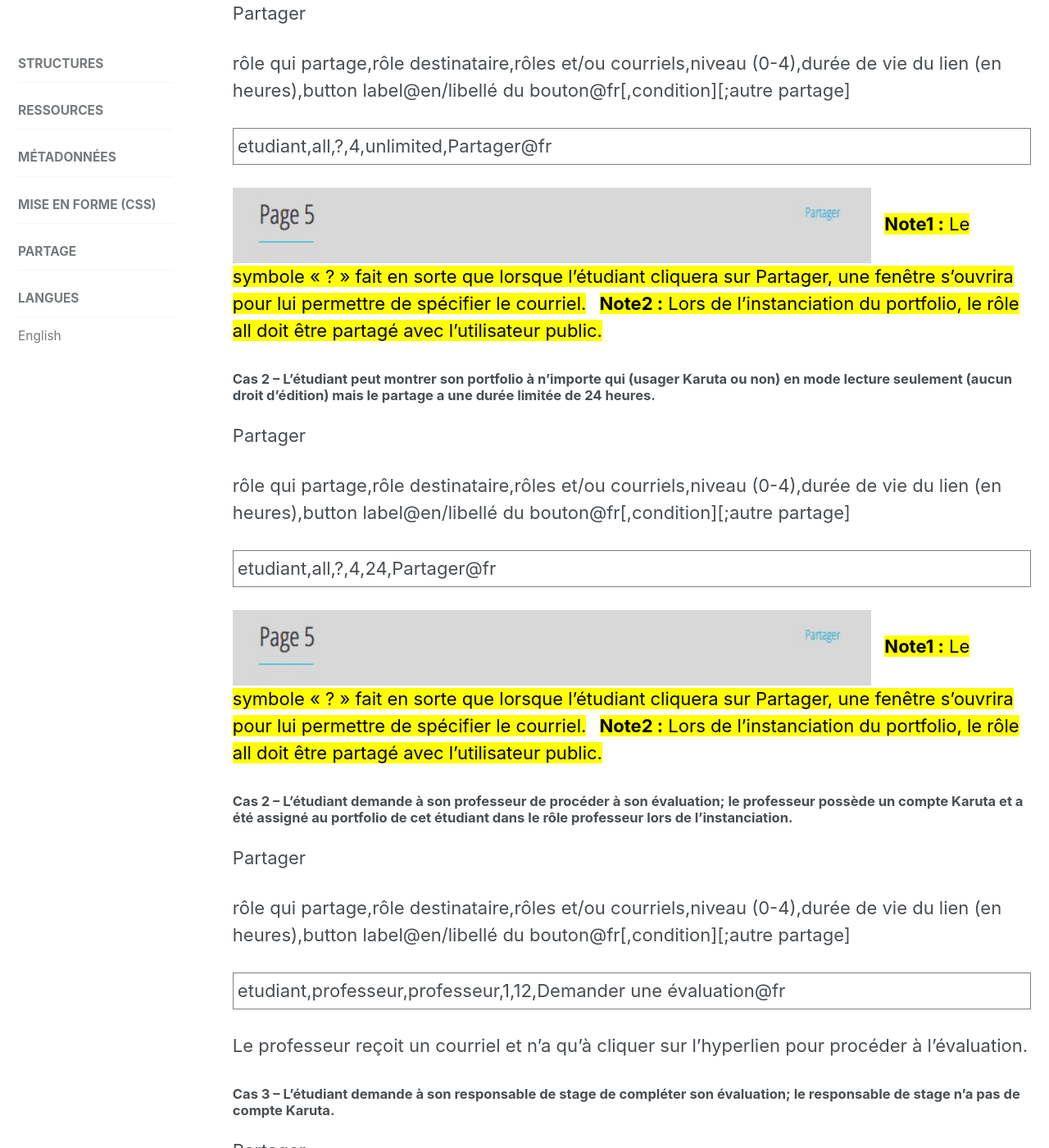
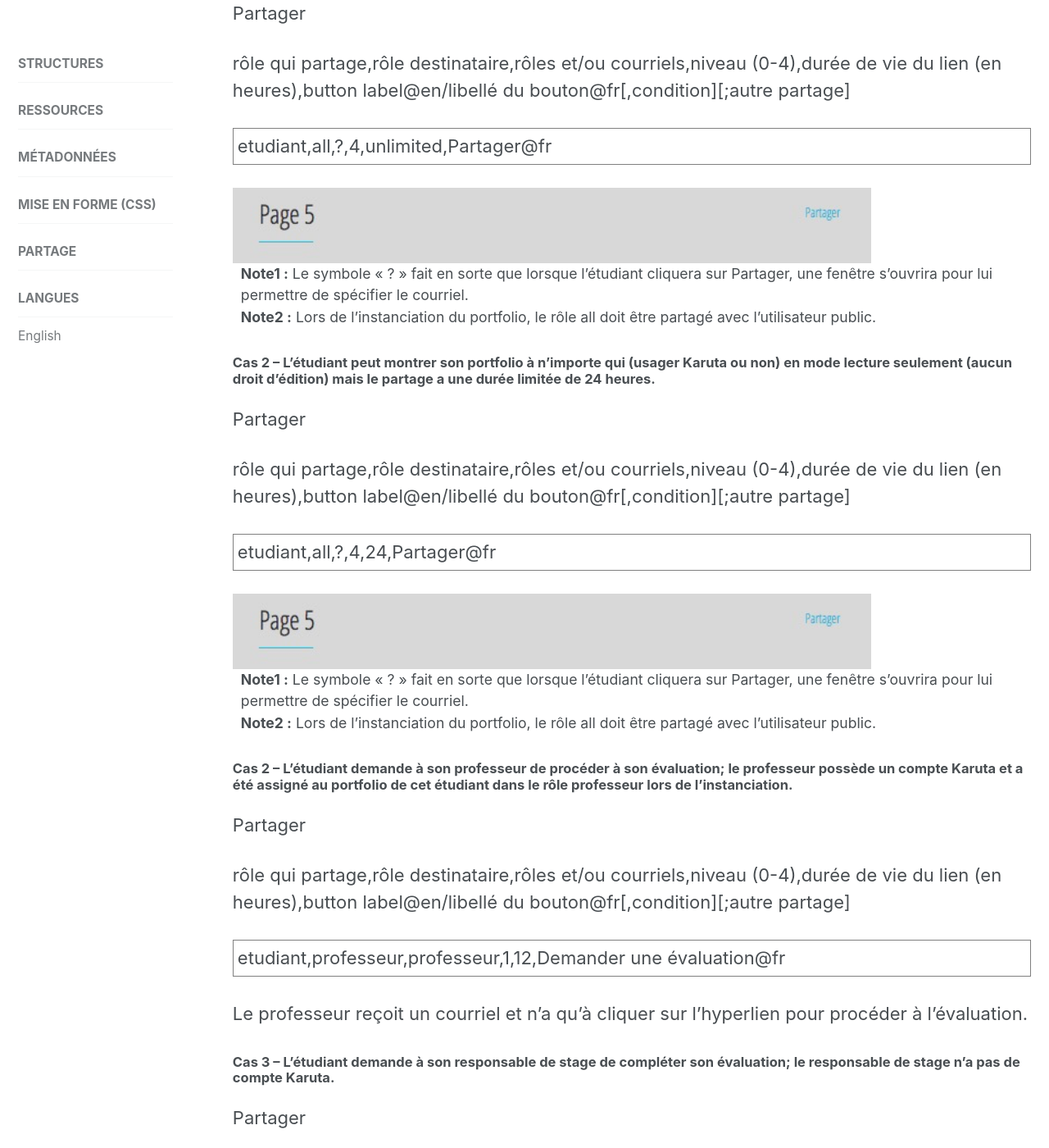
Before and after one commit to karutaproject/karuta-frontend-documentation, a Jekyll site: the page built from _pages/sharing_fr.html, in a window 1280 px wide and 1400 px high, scrolled down 1647 px. Shown: the whole window at 82% size. Built offline with Jekyll 4.4.1, drawn with Linux system fonts in a browser that asks for light colours; some of the changed text lies outside the part shown.

Commit message:
Mise à jour Partage

```diff
--- a/_pages/sharing_fr.html
+++ b/_pages/sharing_fr.html
@@ -10,9 +10,9 @@
 		border: 1px solid gray;
 		padding: 5px;
 	}
-	mark {
+	.note {
 		margin-left:10px;
-		font-sze:80%;
+		font-size:80%;
 	}
 </style>
 <p>
@@ -42,19 +42,18 @@
 <p>rôle qui partage,rôle destinataire,rôles et/ou courriels,niveau (0-4),durée de vie du lien (en heures),button label@en/libellé du bouton@fr[,condition][;autre partage]</p>
 <p class='champ'>etudiant,all,?,4,unlimited,Partager@fr</p>
 <img src='../assets/img/image009.png' width='80%'/>
-<mark><b>Note1 :</b>  Le symbole « ? » fait en sorte que lorsque l’étudiant cliquera sur Partager, une fenêtre s’ouvrira pour
-lui permettre de spécifier le courriel.</mark>
-<mark><b>Note2 :</b>  Lors de l’instanciation du portfolio, le rôle all doit être partagé avec l’utilisateur public.</mark>
-
+<div class='note'><b>Note1 :</b>  Le symbole « ? » fait en sorte que lorsque l’étudiant cliquera sur Partager, une fenêtre s’ouvrira pour
+lui permettre de spécifier le courriel.</div>
+<div class='note'><b>Note2 :</b>  Lors de l’instanciation du portfolio, le rôle all doit être partagé avec l’utilisateur public.</div>
 <!-- =================================== -->
 <h4>Cas 2 – L’étudiant peut montrer son portfolio à n’importe qui (usager Karuta ou non) en mode lecture seulement (aucun droit d’édition) mais le partage a une durée limitée de 24 heures.</h4>
 <p>Partager</p>
 <p>rôle qui partage,rôle destinataire,rôles et/ou courriels,niveau (0-4),durée de vie du lien (en heures),button label@en/libellé du bouton@fr[,condition][;autre partage]</p>
 <p class='champ'>etudiant,all,?,4,24,Partager@fr</p>
 <img src='../assets/img/image009.png' width='80%'/>
-<mark><b>Note1 :</b>  Le symbole « ? » fait en sorte que lorsque l’étudiant cliquera sur Partager, une fenêtre s’ouvrira pour
-lui permettre de spécifier le courriel.</mark>
-<mark><b>Note2 :</b>  Lors de l’instanciation du portfolio, le rôle all doit être partagé avec l’utilisateur public.</mark>
+<div class='note'><b>Note1 :</b>  Le symbole « ? » fait en sorte que lorsque l’étudiant cliquera sur Partager, une fenêtre s’ouvrira pour
+lui permettre de spécifier le courriel.</div>
+<div class='note'><b>Note2 :</b>  Lors de l’instanciation du portfolio, le rôle all doit être partagé avec l’utilisateur public.</div>
 <!-- =================================== -->
 <h4>Cas 2 – L’étudiant demande à son professeur de procéder à son évaluation; le professeur possède un compte
 Karuta et a été assigné au portfolio de cet étudiant dans le rôle professeur lors de l’instanciation.</h4>
@@ -76,10 +75,10 @@
 <p class='champ'>etudiant,pair,?,1,12,Demander un commentaire@fr</p>
 <p>Le collègue reçoit un courriel et n’a qu’à cliquer sur l’hyperlien pour écrire son commentaire.</p>
 
-<mark><b>Note :</b>  Le symbole « ? » fait en sorte que lorsque l’étudiant cliquera sur Demander un commentaire, une fenêtre s’ouvrira pour
+<div class='note'><b>Note :</b>  Le symbole « ? » fait en sorte que lorsque l’étudiant cliquera sur Demander un commentaire, une fenêtre s’ouvrira pour
 lui permettre de spécifier le courriel de son collègue. On fait ici l’hypothèse que l’étudiant a un grand nombre de collègues
 et que le designer n’a pas spécifié de façon précise les collègues qui seront mobilisés, de façon à donner plus de latitude à
-l’étudiant dans le choix du pair qui pourra l’évaluer.</mark>
+l’étudiant dans le choix du pair qui pourra l’évaluer.</dv>
 
 
 <h4>Cas généraux. Les deux tableaux ci-dessous expliquent et précisent la valeur des paramètres de la boîte de partage.</h4>
@@ -90,8 +89,8 @@
 		<td>Habituellement l’étudiant mais tous les usagers qui ont un rôle défini dans le portfolio peuvent aussi partager.</td>
 	</tr>
 	<tr>
-		<td>Rôle du destinataire
-		<td>Le rôle qu’aura le destinataire dans le portfolio (par exemple « superviseur » – le destinataire pourra faire ce que peut faire un superviseur).
+		<td>Rôle du destinataire</td>
+		<td>Le rôle qu’aura le destinataire dans le portfolio (par exemple « superviseur » – le destinataire pourra faire ce que peut faire un superviseur).</td>
 	</tr>
 	<tr>
 		<td>Rôles et/ou courriels </td>
@@ -123,26 +122,36 @@
 	</tr>
  </table>
 
-Niveau
-
-Conditions
-
-0
-
-Le destinataire existe dans le système Karuta et le portfolio est déjà partagé avec le destinataire dans le bon rôle. Si le destinataire n’est pas connecté au système, il devra le faire en spécifiant son mot de passe.
-
-1
-
-Le destinataire existe dans le système Karuta et le portfolio est déjà partagé avec le destinataire dans le bon rôle. Si le destinataire n’est pas pas connecté au système, il n’aura pas à le faire : en cliquant sur l’hyperlien, il sera automatiquement dirigé vers la bonne section du portfolio.
-
-2
-
-Le destinataire existe dans le système Karuta mais le portfolio n’est pas déjà partagé avec le destinataire dans le bon rôle.  Le système va partager le portfolio dans le bon rôle avec le destinataire. Si le destinataire n’est pas pas connecté au système, il n’aura pas à le faire : en cliquant sur l’hyperlien, il sera automatiquement dirigé vers la bonne section du portfolio.
-
-3
-
-Le destinataire n’existe pas dans le système Karuta. Le système va automatiquement lui créer un compte et lui partager le portfolio dans le bon rôle. Le compte créé est temporaire.
-
-4
-
-Le destinataire qui reçoit le courriel a accès en lecture seulement au contenu de la section du portfolio partagé avec lui. Lors de l’instanciation, le rôle all doit être partagé avec l’utilisateur public.  Le niveau 4 ressemble beaucoup au cas 1 décrit plus haut mais est beaucoup plus flexible; entre autres on peut limiter le nombre d’heures durant lesquelles un accès en lecture sera possible (cas 5).
+<table>
+	<tr>
+		<td width='25%'>Niveau</td>
+		<td>Conditions</td>
+	</tr>
+	<tr>
+		<td>0</td>
+		<td>Le destinataire existe dans le système Karuta et le portfolio est déjà partagé avec le destinataire dans le bon rôle. Si le destinataire n’est pas connecté au système,
+		il devra le faire en spécifiant son mot de passe.</td>
+	</tr>
+	<tr>
+		<td>1 </td>
+		<td>Le destinataire existe dans le système Karuta et le portfolio est déjà partagé avec le destinataire dans le bon rôle. Si le destinataire n’est pas pas connecté au système,
+		 il n’aura pas à le faire : en cliquant sur l’hyperlien, il sera automatiquement dirigé vers la bonne section du portfolio.
+		</td>
+	</tr>
+	<tr>
+		<td>2</td>
+		<td>Le destinataire existe dans le système Karuta mais le portfolio n’est pas déjà partagé avec le destinataire dans le bon rôle.
+		 Le système va partager le portfolio dans le bon rôle avec le destinataire. Si le destinataire n’est pas pas connecté au système,
+		 il n’aura pas à le faire : en cliquant sur l’hyperlien, il sera automatiquement dirigé vers la bonne section du portfolio.</td>
+	</tr>
+	<tr>
+		<td>3</td>
+		<td>Le destinataire n’existe pas dans le système Karuta. Le système va automatiquement lui créer un compte et lui partager
+		le portfolio dans le bon rôle. Le compte créé est temporaire.</td>
+	</tr>
+	<tr>
+		<td>4</td>
+		<td>Le destinataire qui reçoit le courriel a accès en lecture seulement au contenu de la section du portfolio partagé avec lui.
+		Lors de l’instanciation, le rôle all doit être partagé avec l’utilisateur public.</td>
+	</tr>
+ </table>
```
